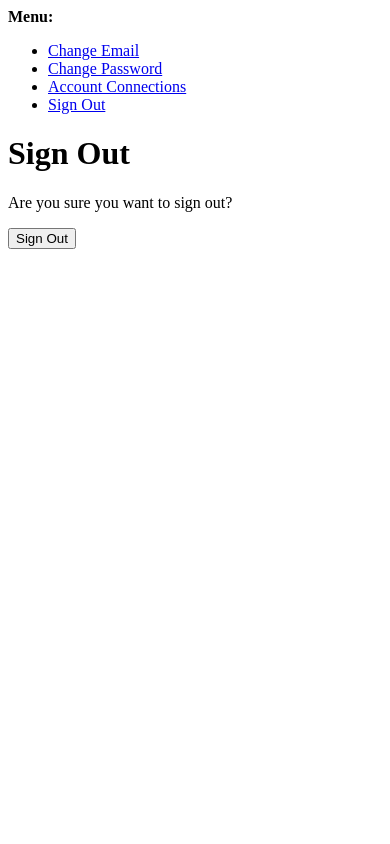
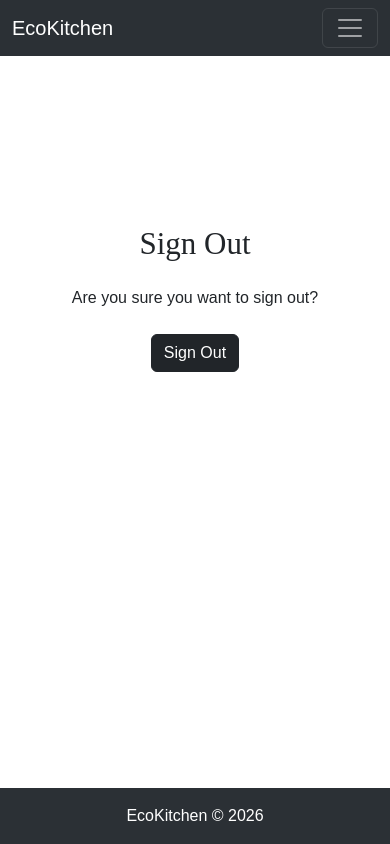
Before and after one commit to Nelgar20/eco-kitchen, a Django app: page /accounts/logout/ in a window 390 px wide. Run offline with Django 5.2, Linux system fonts and the light colour scheme; the visitor is signed in with stand-in values (Sample User, id 1); some libraries are stand-ins or nearby versions.

Commit message:
custom logout.html template

```diff
--- a/static/css/style.css
+++ b/static/css/style.css
@@ -26,3 +26,7 @@ footer p {
 .txt-lg {
     font-size: 20px;
 }
+
+.logout-page {
+    padding-top: 20vh;
+}
--- a/templates/allauth/account/logout.html
+++ b/templates/allauth/account/logout.html
@@ -1,25 +1,30 @@
-{% extends "account/base_manage.html" %}
-{% load allauth i18n %}
-{% block head_title %}
-    {% trans "Sign Out" %}
-{% endblock head_title %}
+{% extends 'base.html' %}
+{% load i18n %}
+{% load crispy_forms_tags %}
+
+{% block title %}
+{% trans 'Sign Out' %} | EcoKitchen
+{% endblock %}
+
 {% block content %}
-    {% element h1 %}
-        {% trans "Sign Out" %}
-    {% endelement %}
-    {% element p %}
-        {% trans 'Are you sure you want to sign out?' %}
-    {% endelement %}
-    {% url 'account_logout' as action_url %}
-    {% element form method="post" action=action_url no_visible_fields=True %}
-        {% slot body %}
-            {% csrf_token %}
-            {{ redirect_field }}
-        {% endslot %}
-        {% slot actions %}
-            {% element button type="submit" %}
-                {% trans 'Sign Out' %}
-            {% endelement %}
-        {% endslot %}
-    {% endelement %}
-{% endblock content %}
+<div class="container logout-page pb-5">
+    <div class="row justify-content-center">
+        <div class="col-12 col-md-8 col-lg-6 text-center">
+
+            <h1 class='mb-4 display-5'>{% trans 'Sign Out' %}</h1>
+
+            <p class="mb-4">Are you sure you want to sign out?</p>
+
+            <form method="post" action="">
+                {% csrf_token %}
+
+                {{ redirect_field }}
+
+                <button class="btn btn-dark" type="submit">
+                    {% trans 'Sign Out' %}
+                </button>
+            </form>
+        </div>
+    </div>
+</div>
+{% endblock %}
```
